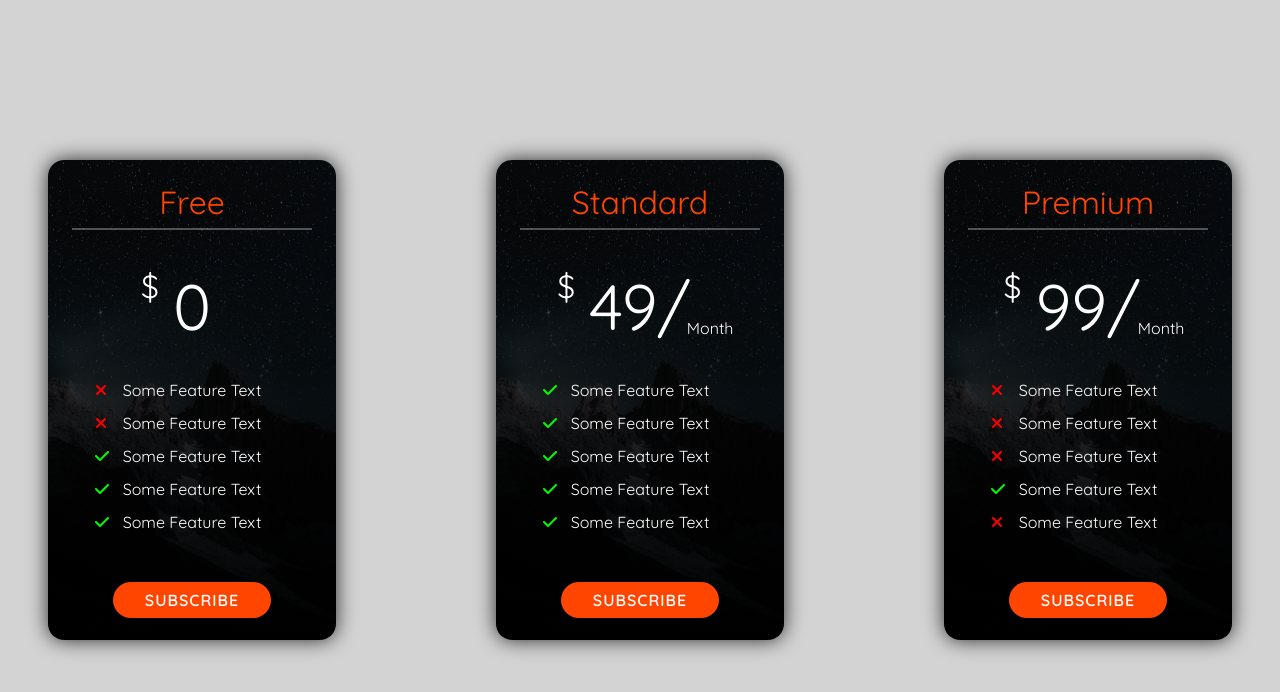
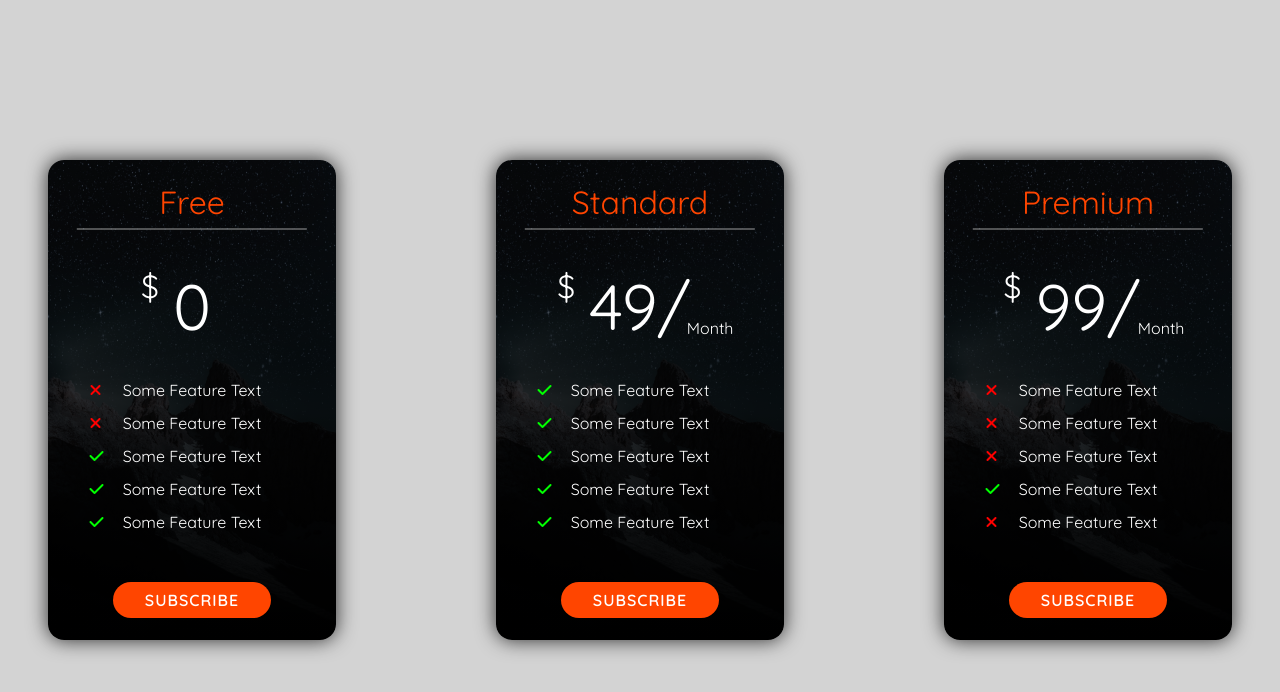
Before and after one commit to Brixsta/Pricing-Cards, a plain HTML site: page index.html in a window 1280 px wide. Drawn offline with Linux system fonts and the light colour scheme.

Commit message:
fixed line

```diff
--- a/styles.css
+++ b/styles.css
@@ -42,10 +42,14 @@ body {
   color: orangered;
   position: relative;
   font-weight: 400;
+  width: 100%;
+  display: flex;
+  justify-content: center;
+  align-items: center;
 }
 
 .line {
-  width: 15rem;
+  width: 80%;
   height: 2px;
   background-color: rgba(255, 255, 255, 0.3);
   position: absolute;
@@ -85,7 +89,7 @@ body {
 .feature-item {
   list-style: none;
   color: white;
-  padding: 0.4rem 0rem;
+  padding: 0.4rem 1rem;
   position: relative;
 }
 
@@ -93,7 +97,7 @@ i {
   position: absolute;
   top: 50%;
   transform: translateY(-50%);
-  left: -20%;
+  left: -10%;
 }
 
 .fa-check {
```
